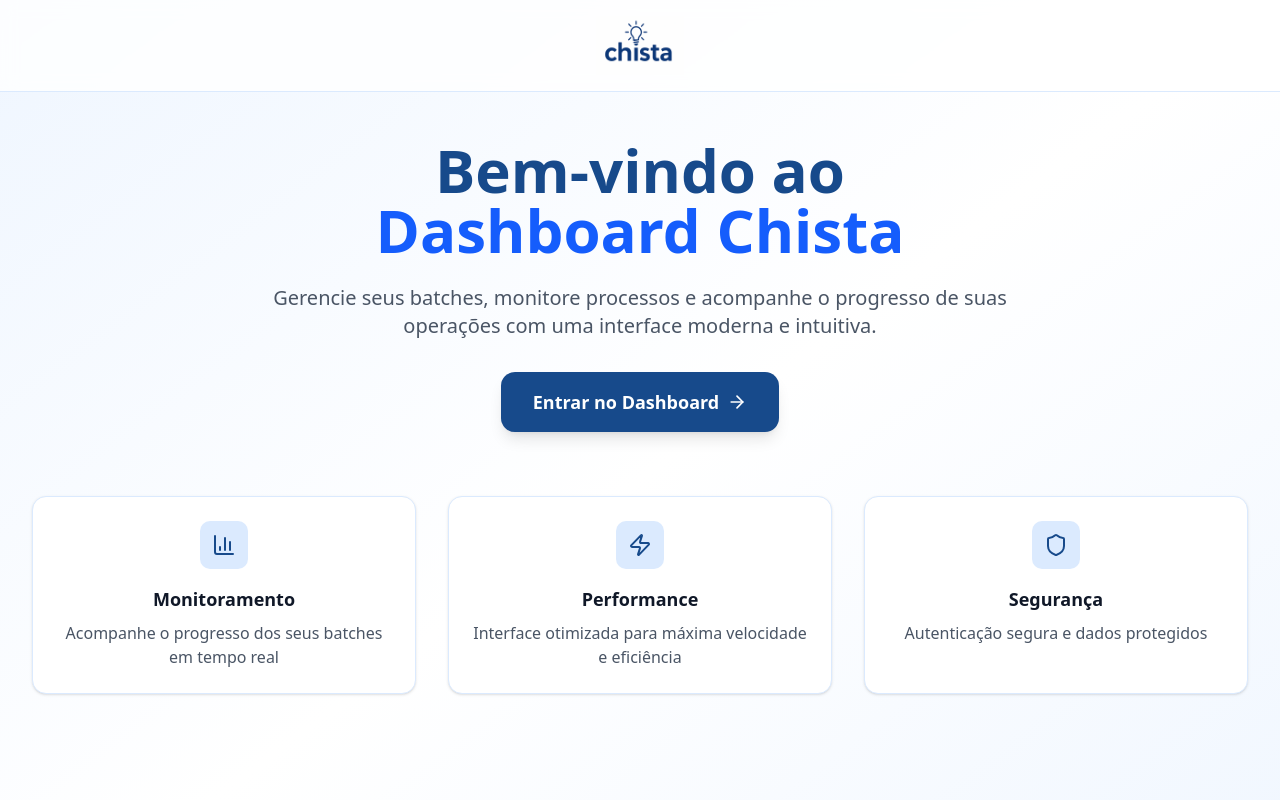
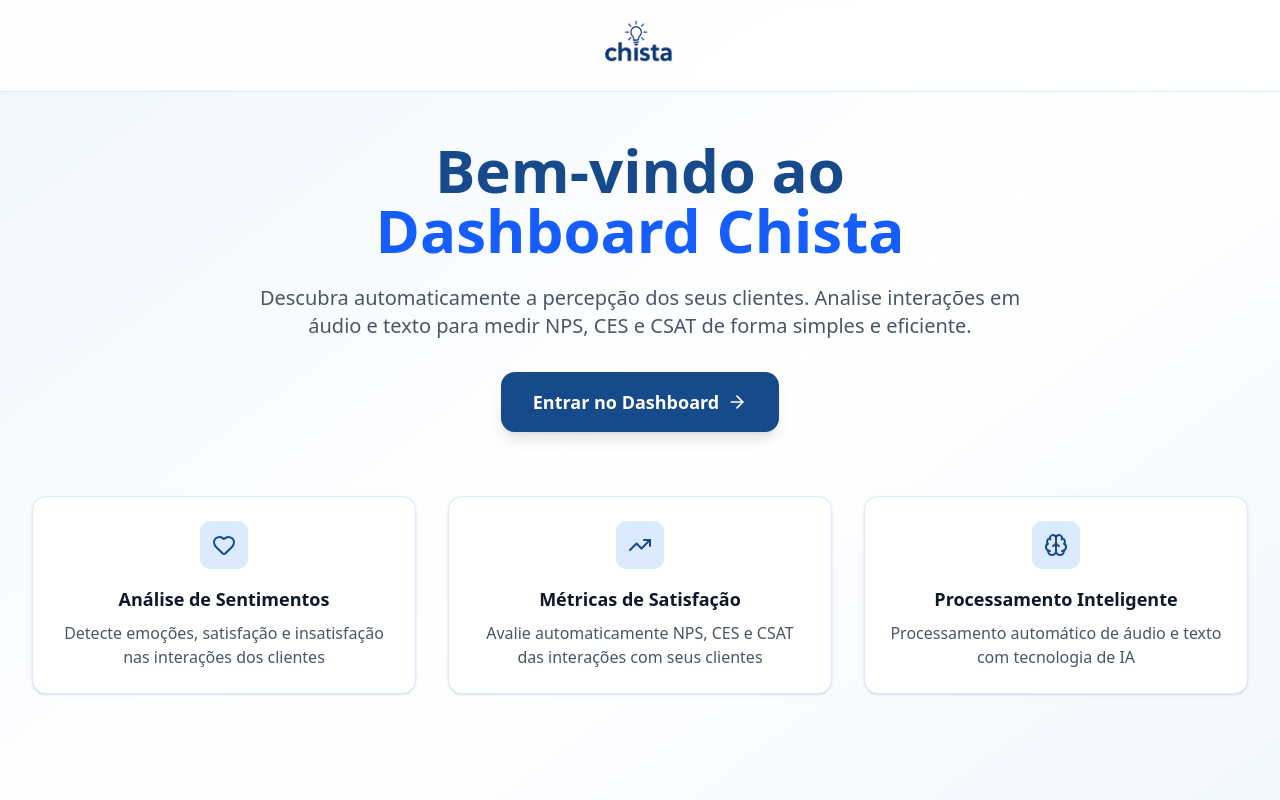
Before and after one commit to fss6/dashboard.chista.com.br, a Next.js app: page / in a window 1280 px wide. Shown: the top 800 px of the page. Built offline with nearby package versions, Linux system fonts and the light colour scheme; no server answers.

Commit message:
fix text

```diff
--- a/src/app/page.jsx
+++ b/src/app/page.jsx
@@ -3,7 +3,7 @@
 import React from "react";
 import LoadingSpinner from "../components/LoadingSpinner";
 import { useAuth } from "../contexts/AuthContext";
-import { ArrowRight, Shield, Zap, BarChart3, Users } from "lucide-react";
+import { ArrowRight, Shield, Zap, BarChart3, Users, Heart, Brain, TrendingUp } from "lucide-react";
 import NavMenu from "../components/NavMenu";
 
 export default function Home() {
@@ -54,8 +54,7 @@
                 <span className="block text-blue-600">Dashboard Chista</span>
               </h1>
               <p className="text-xl text-gray-600 max-w-3xl mx-auto mb-8">
-                Gerencie seus batches, monitore processos e acompanhe o progresso de suas operações
-                com uma interface moderna e intuitiva.
+                Descubra automaticamente a percepção dos seus clientes. Analise interações em áudio e texto para medir NPS, CES e CSAT de forma simples e eficiente.
               </p>
 
               {/* CTA Button */}
@@ -72,26 +71,26 @@
             <div className="grid md:grid-cols-3 gap-8 mb-16">
               <div className="bg-white p-6 rounded-xl shadow-sm border border-blue-100 hover:shadow-md transition-shadow">
                 <div className="w-12 h-12 bg-blue-100 rounded-lg flex items-center justify-center mb-4 mx-auto">
-                  <BarChart3 className="w-6 h-6 text-[#174A8B]" />
+                  <Heart className="w-6 h-6 text-[#174A8B]" />
                 </div>
-                <h3 className="text-lg font-semibold text-gray-900 mb-2">Monitoramento</h3>
-                <p className="text-gray-600">Acompanhe o progresso dos seus batches em tempo real</p>
+                <h3 className="text-lg font-semibold text-gray-900 mb-2">Análise de Sentimentos</h3>
+                <p className="text-gray-600">Detecte emoções, satisfação e insatisfação nas interações dos clientes</p>
               </div>
 
               <div className="bg-white p-6 rounded-xl shadow-sm border border-blue-100 hover:shadow-md transition-shadow">
                 <div className="w-12 h-12 bg-blue-100 rounded-lg flex items-center justify-center mb-4 mx-auto">
-                  <Zap className="w-6 h-6 text-[#174A8B]" />
+                  <TrendingUp className="w-6 h-6 text-[#174A8B]" />
                 </div>
-                <h3 className="text-lg font-semibold text-gray-900 mb-2">Performance</h3>
-                <p className="text-gray-600">Interface otimizada para máxima velocidade e eficiência</p>
+                <h3 className="text-lg font-semibold text-gray-900 mb-2">Métricas de Satisfação</h3>
+                <p className="text-gray-600">Avalie automaticamente NPS, CES e CSAT das interações com seus clientes</p>
               </div>
 
               <div className="bg-white p-6 rounded-xl shadow-sm border border-blue-100 hover:shadow-md transition-shadow">
                 <div className="w-12 h-12 bg-blue-100 rounded-lg flex items-center justify-center mb-4 mx-auto">
-                  <Shield className="w-6 h-6 text-[#174A8B]" />
+                  <Brain className="w-6 h-6 text-[#174A8B]" />
                 </div>
-                <h3 className="text-lg font-semibold text-gray-900 mb-2">Segurança</h3>
-                <p className="text-gray-600">Autenticação segura e dados protegidos</p>
+                <h3 className="text-lg font-semibold text-gray-900 mb-2">Processamento Inteligente</h3>
+                <p className="text-gray-600">Processamento automático de áudio e texto com tecnologia de IA</p>
               </div>
             </div>
           </div>
@@ -107,7 +106,7 @@
                 Bem-vindo, {user.name || user.email}!
               </h1>
               <p className="text-gray-600 mb-8">
-                Você está logado e pronto para visualizar seus insights.
+                Você está logado e pronto para analisar feedback de clientes.
               </p>
             </div>
 
@@ -118,7 +117,7 @@
                   <BarChart3 className="w-5 h-5 text-[#174A8B] mr-2" />
                   Ver Insights
                 </h3>
-                <p className="text-gray-600 mb-4">Transforme as interações com seus clientes em insights valiosos para o seu negócio</p>
+                <p className="text-gray-600 mb-4">Analise feedback de clientes através de áudios e textos para gerar insights de NPS, CES e CSAT</p>
                 <button
                   onClick={() => window.location.href = '/insights'}
                   className="bg-[#174A8B] hover:bg-blue-700 text-white px-4 py-2 rounded-lg text-sm font-medium transition-colors"
@@ -130,14 +129,14 @@
               <div className="bg-white p-6 rounded-xl shadow-sm border border-blue-100 hover:shadow-md transition-all duration-300 hover:border-blue-300">
                 <h3 className="text-lg font-semibold text-gray-900 mb-2 flex items-center">
                   <BarChart3 className="w-5 h-5 text-green-600 mr-2" />
-                  Dashboard
+                  Histórico
                 </h3>
-                <p className="text-gray-600 mb-4">Acompanhe indicadores de satisfação dos clientes</p>
+                <p className="text-gray-600 mb-4">Visualize histórico de análises e métricas de satisfação</p>
                 <button
                   onClick={() => window.location.href = '/dashboard'}
                   className="bg-green-600 hover:bg-green-700 text-white px-4 py-2 rounded-lg text-sm font-medium transition-colors"
                 >
-                  Ver Dashboard
+                  Ver Histórico
                 </button>
               </div>
 
```
